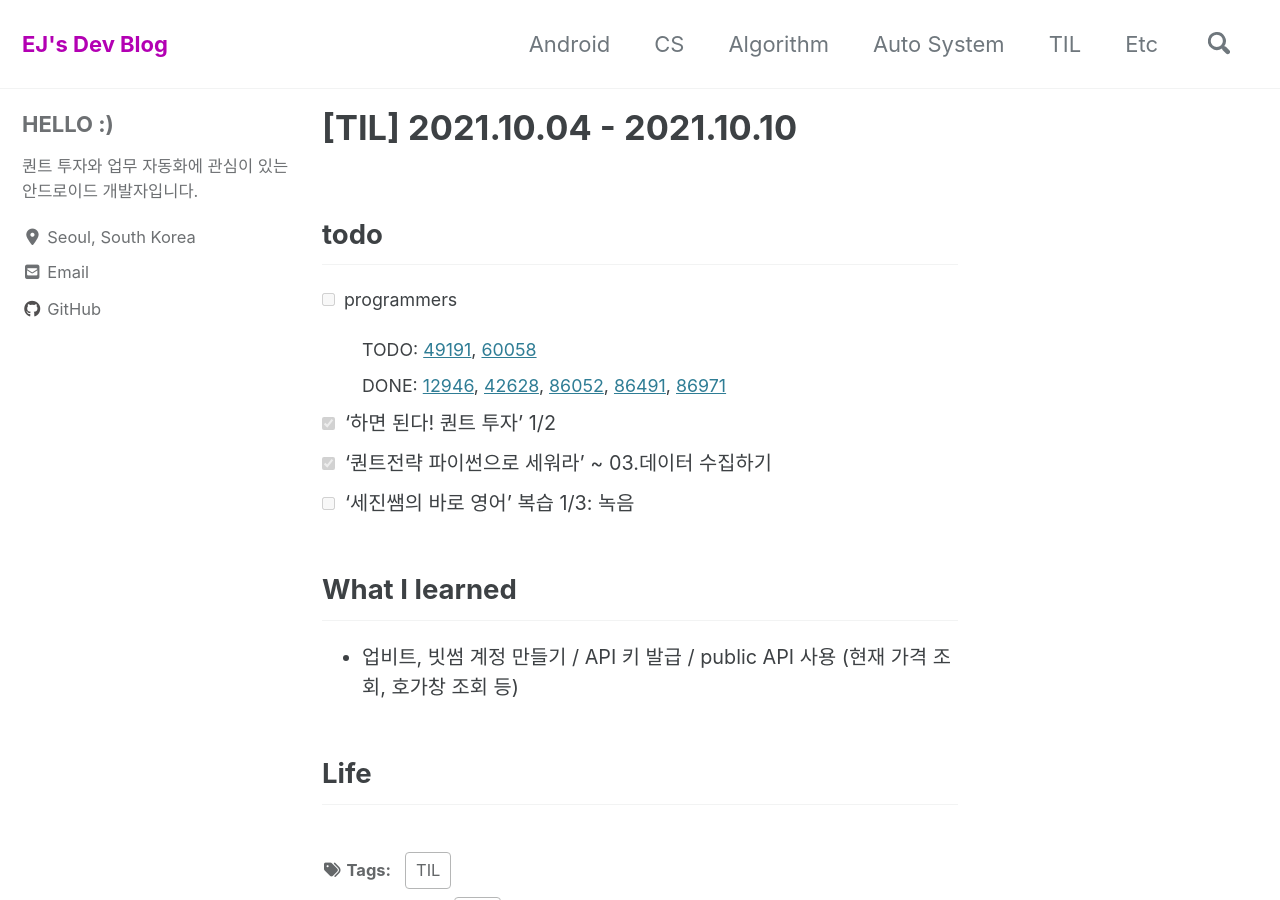
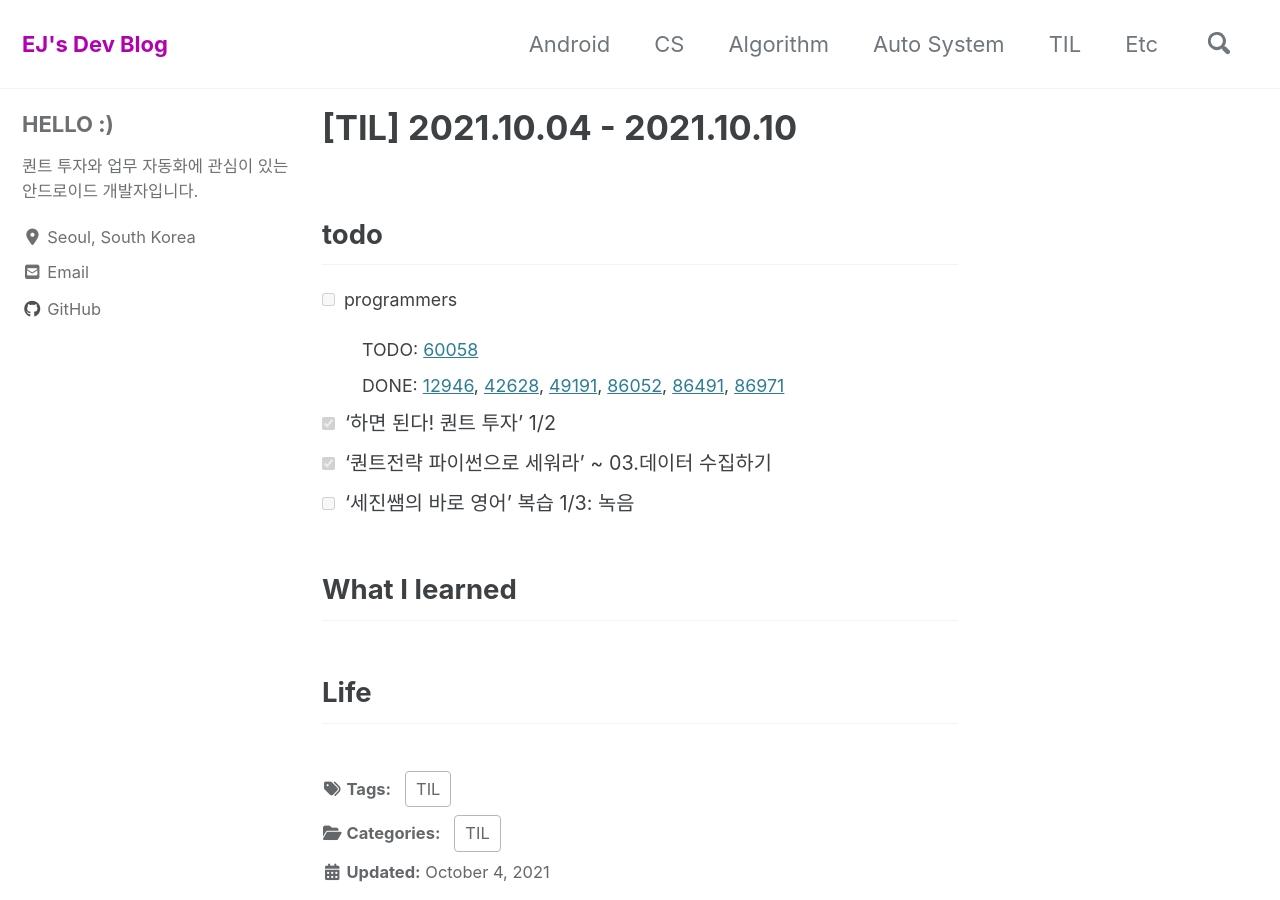
Before and after one commit to dev-eunji/dev-eunji.github.io, a Jekyll site: the page built from _posts/til/2021-10-04-TIL.md, in a window 1280 px wide and 900 px high. Built offline with Jekyll 4.4.1, drawn with Linux system fonts in a browser that asks for light colours; cached includes are drawn as plain includes; nearby versions of some CDN libraries; comment, search, counter and statistics services are not loaded.

Commit message:
[TIL] 20211008

```diff
--- a/_posts/til/2021-10-04-TIL.md
+++ b/_posts/til/2021-10-04-TIL.md
@@ -11,8 +11,8 @@
 
 - [ ] programmers
 
-  - TODO: [49191](https://programmers.co.kr/learn/courses/30/lessons/49191), [60058](https://programmers.co.kr/learn/courses/30/lessons/60058)
-  - DONE: [12946](https://programmers.co.kr/learn/courses/30/lessons/12946), [42628](https://programmers.co.kr/learn/courses/30/lessons/42628), [86052](https://programmers.co.kr/learn/courses/30/lessons/86052), [86491](https://programmers.co.kr/learn/courses/30/lessons/86491), [86971](https://programmers.co.kr/learn/courses/30/lessons/86971)
+  - TODO: [60058](https://programmers.co.kr/learn/courses/30/lessons/60058)
+  - DONE: [12946](https://programmers.co.kr/learn/courses/30/lessons/12946), [42628](https://programmers.co.kr/learn/courses/30/lessons/42628), [49191](https://programmers.co.kr/learn/courses/30/lessons/49191), [86052](https://programmers.co.kr/learn/courses/30/lessons/86052), [86491](https://programmers.co.kr/learn/courses/30/lessons/86491), [86971](https://programmers.co.kr/learn/courses/30/lessons/86971)
 
 - [x] '하면 된다! 퀀트 투자' 1/2
 - [x] '퀀트전략 파이썬으로 세워라' ~ 03.데이터 수집하기
@@ -20,6 +20,4 @@
 
 ## What I learned
 
-- 업비트, 빗썸 계정 만들기 / API 키 발급 / public API 사용 (현재 가격 조회, 호가창 조회 등)
-
 ## Life
```
